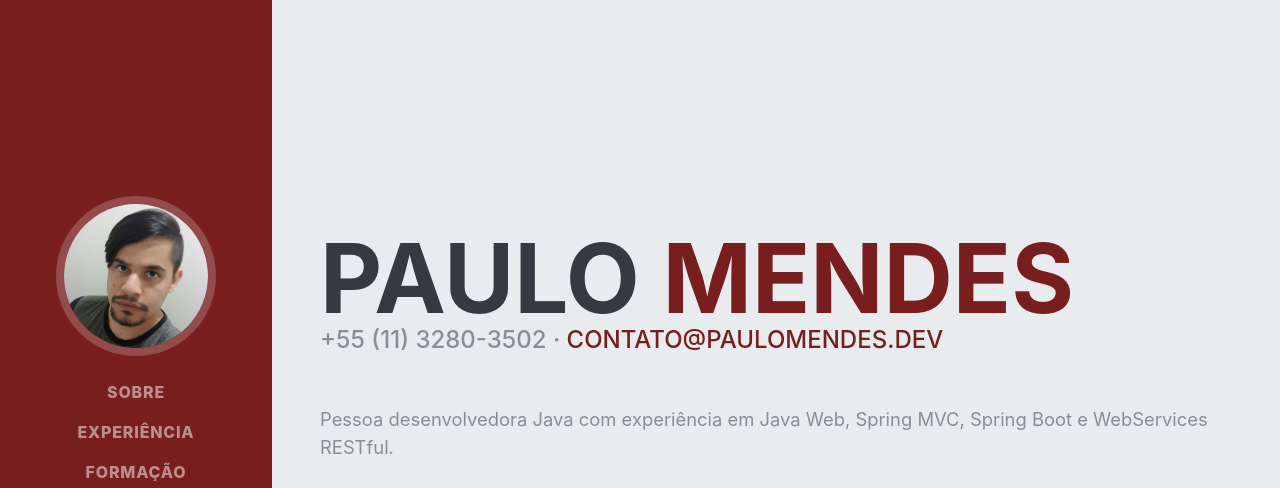
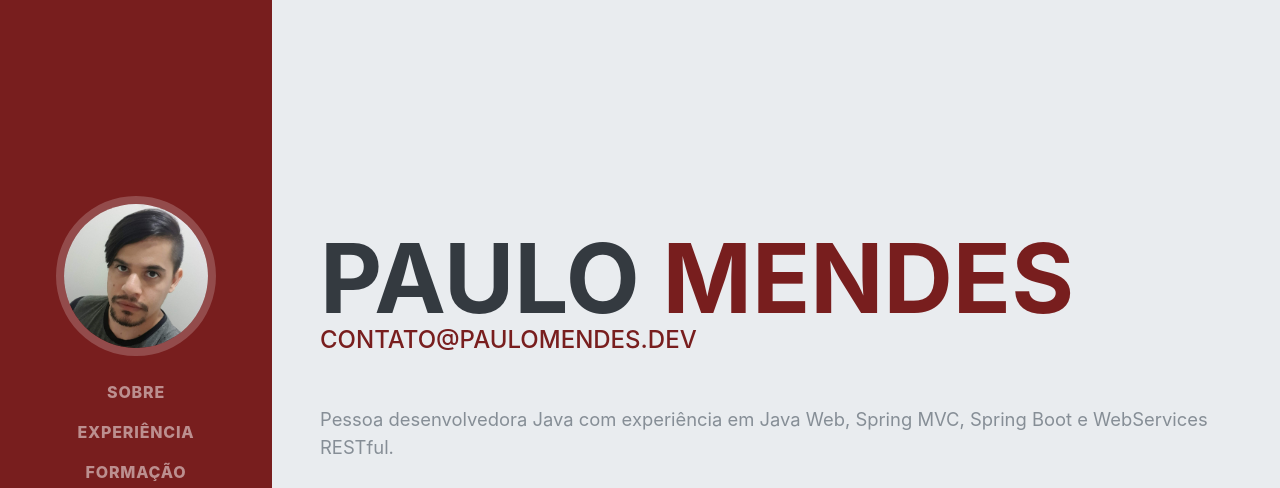
Before and after one commit to paulomendestec/paulomendestec.github.io, a plain HTML site: page index.html in a window 1280 px wide. Shown: the top 488 px of the page. Drawn offline with Linux system fonts and the light colour scheme; a script that the page names is missing; a web font is replaced by a local one.

Commit message:
Retirando número antigo

```diff
--- a/index.html
+++ b/index.html
@@ -71,7 +71,7 @@
             <h1 class="mb-0">Paulo
                 <span class="text-primary">Mendes</span>
             </h1>
-            <div class="subheading mb-5">+55 (11) 3280-3502 &middot;
+            <div class="subheading mb-5">
                 <a href="mailto:contato@paulomendes.dev">contato@paulomendes.dev</a>
             </div>
             <p class="lead mb-5">Pessoa desenvolvedora Java com experi&ecirc;ncia em Java Web, Spring MVC, Spring Boot e WebServices RESTful.</p>
```
